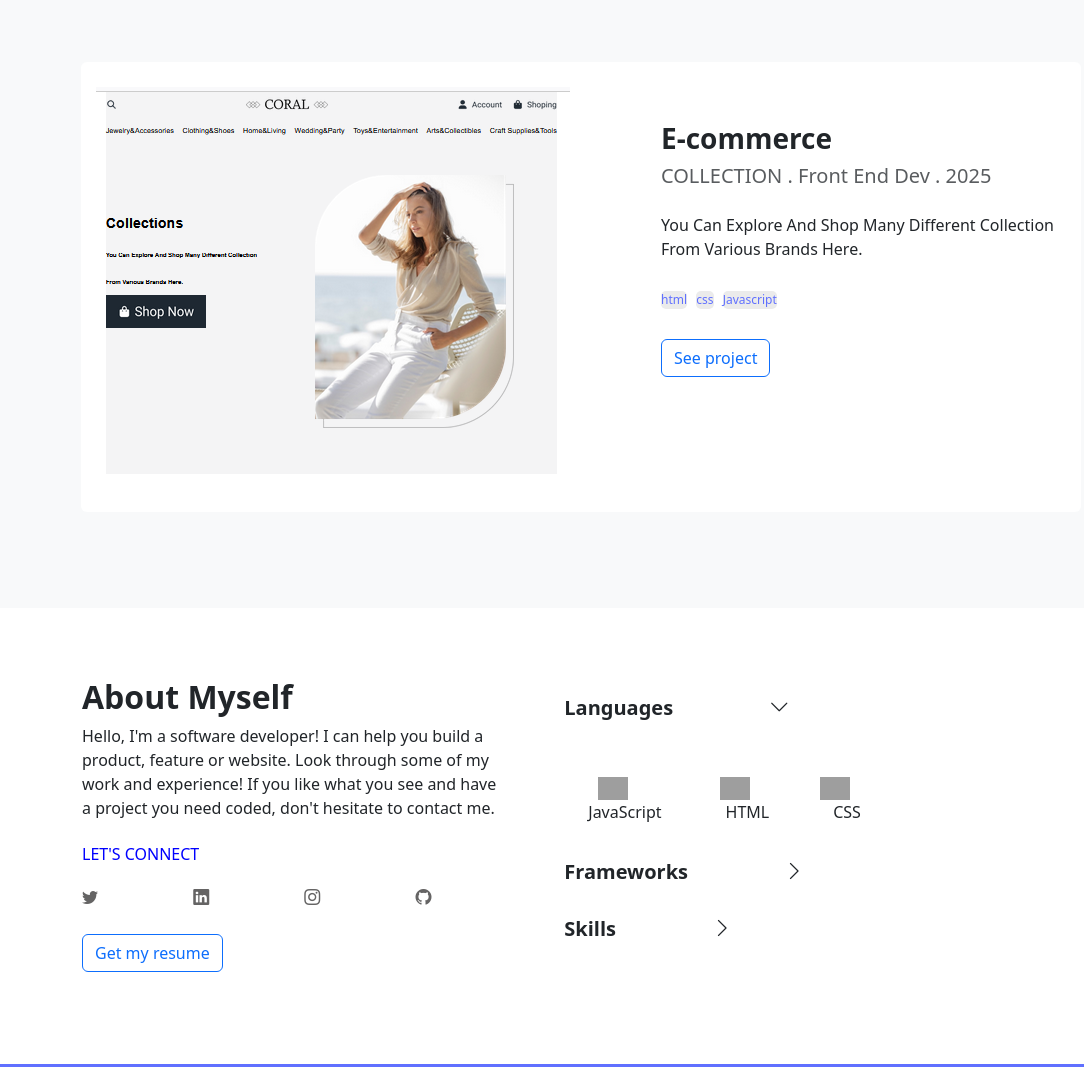
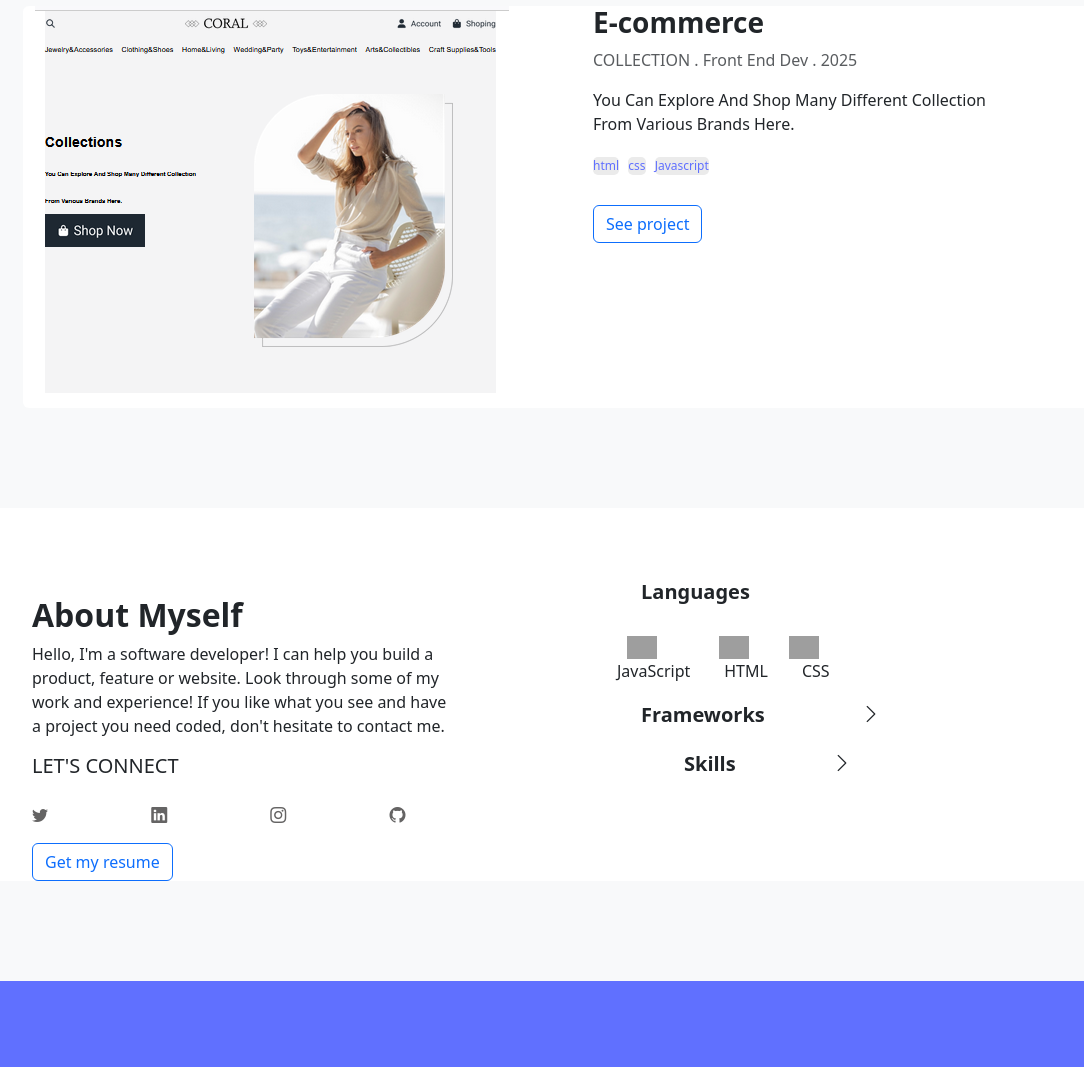
Before and after one commit to praiseOsun/Project-portfolio, a plain HTML site: page index.html in a window 1280 px wide. Shown: the part 753-1820 px from the top of the page, without its empty margins (59-1143 px from the left). Drawn offline with nearby package versions, Linux system fonts and the light colour scheme; grey boxes are pictures that could not be loaded.

Commit message:
Updated HTML

```diff
--- a/index.html
+++ b/index.html
@@ -10,23 +10,17 @@
   </head>
   <body>
 
-     <nav class="navbar  navbar-expand-lg bg-light">
+<nav class="navbar fixed-top navbar-expand-lg bg-light">
   <div class="container">
-    <a class="navbar-brand fw-bold" href="#">My Logo</a>
+    <a class="navbar-brand fw-bold text-primary" href="#">My Logo</a>
     <button class="navbar-toggler" type="button" data-bs-toggle="collapse" data-bs-target="#navbarNav" aria-controls="navbarNav" aria-expanded="false" aria-label="Toggle navigation">
       <span class="navbar-toggler-icon"></span>
     </button>
     <div class="collapse navbar-collapse justify-content-end" id="navbarNav">
       <ul class="navbar-nav">
-        <li class="nav-item">
-          <a class="nav-link active" aria-current="page" href="#">Portfolio</a>
-        </li>
-        <li class="nav-item">
-          <a class="nav-link active" aria-current="page"  href="#">About</a>
-        </li>
-        <li class="nav-item">
-          <a class="nav-link active" aria-current="page" href="#">Contact</a>
-        </li>
+        <li class="nav-item"><a class="nav-link" href="#">Portfolio</a>
+        <li class="nav-item"><a class="nav-link" href="#">About</a>
+        <li class="nav-item"><a class="nav-link" href="#">Contact</a>
       </ul>
     </div>
   </div>
@@ -70,15 +64,15 @@
     </div>
 </section>
 
-<section class="contain2">
-  <div class="card">
-    <div class="left-card">
-     <img src="./figma.png">
+<section class=" project-card container">
+  <div class="card row">
+    <div class="col-md-6">
+     <img src="./figma.png" class="img-fluid" alt="">
     </div>
 
-    <div class="right-card">
+    <div class="col-md-6">
      <h3><strong>E-commerce</strong></h3>
-     <h5 class="text-muted">COLLECTION . Front End Dev . 2025</h5>
+     <p class="text-muted">COLLECTION . Front End Dev . 2025</p>
      <p>You Can Explore And Shop Many Different Collection</br>From Various Brands Here.
      </p>
     <div>
@@ -91,26 +85,27 @@
   </div>
 </section>
 
-<section class="contain3">
-  <div class="left-contain">
+<section class="contain3 row">
+  <div class="col-md-6 about-text mt-5">
     <h2><strong>About Myself</strong></h2>
     <p>Hello, I'm a software developer! I can help you build a
     </br>product, feature or website. Look through some of my
     </br>work and experience! If you like what you see and have
     </br>a project you need coded, don't hesitate to contact me.
-  </p>
-    <h6>LET'S CONNECT</h6>
-     <div class="social-icons">
-      <a href="#"><i class="bi bi-twitter"></i></a>
-      <a href="#"><i class="bi-linkedin"></i></a>
-      <a href="https://www.instagram.com/_praiseosunleke?igsh=Zm5ia3JzZGl2Z2tl&utm_source=qr"><i class="bi bi-instagram"></i></a>
-      <a href="https://github.com/praiseOsun"><i class="bi bi-github"></i></a>
+    </p>
+
+    <h5>LET'S CONNECT</h5>
+    <div class="social-icons mt-3">
+      <a href="#" class="me-2"><i class="bi bi-twitter"></i></a>
+      <a href="#" class="me-2"><i class="bi-linkedin"></i></a>
+      <a href="https://www.instagram.com/_praiseosunleke?igsh=Zm5ia3JzZGl2Z2tl&utm_source=qr" class="me-2"><i class="bi bi-instagram"></i></a>
+      <a href="https://github.com/praiseOsun" class="me-2"><i class="bi bi-github"></i></a>
     </div>
-    <i><button type="button" class="btn btn-outline-primary">Get my resume</button></i>
+    <i><button type="button" class="btn btn-outline-primary mt-3">Get my resume</button></i>
   </div>
 
-  <div class="right-contain">
-    <h5 class="ms-5 mt-5 fw-semibold">Languages <i class="bi bi-chevron-down"></i></h5>
+  <div class="col-md-3 mt-4">
+    <h5 class="ms-5 mt-5 fw-semibold">Languages</h5>
     <div class="logos">
       <div class="text-center">
       <img src="https://cdn.jsdelivr.net/gh/devicons/devicon/icons/javascript/javascript-original.svg" width="30" alt="">
--- a/style.css
+++ b/style.css
@@ -2,9 +2,6 @@ body{
     padding: 0%;
     margin: 0px;
     background-color: #f8f9fa;
-}
-.navbar-brand{
-    color: blue;
 }
 .shapes{
     display: flex;
@@ -49,8 +46,7 @@ h2{
     margin-top: 40px;
     margin-left: 91px;
 }
-p{
-    margin-left: 91px;
+.top-section p{
     margin-bottom: 25px;
 }
 h6{
@@ -74,16 +70,13 @@ h6{
     margin-bottom: 30px;
 
 }
-.contain2{
-    height: 546px;
+.project-card{
     margin-top: 100px;
 }
 .card{
-    height: 450px ;
     background-color: #fff;
     display: flex;
     flex-direction: row;
-    width: 1000px;
     margin: auto;
     border: 85px;
 }
@@ -102,51 +95,41 @@ h6{
 }
 h5{
     margin-bottom: 25px;
+    margin-left: 91px;
 }
 .contain3{
-    height:456px;
     background: #fff;
     display: flex;
     flex-direction: row;
+    margin-top: 100px;
 }
-.left-contain{
-    display: flex;
-    flex-direction: column;
-    align-items: flex-start;
-    justify-content: left;
-    margin-top: 30px;
-    margin-left: 50px;
+.contain3 p{
+    margin-left: 91px;
 }
 i{
     margin-top: 25px;
     margin-left: 91px;
 }
-.right-contain{
-     display: flex;
-    flex-direction: column;
-    align-items: first baseline;
-    justify-content: right;
-    margin-top: 40px;
-    margin-left: 20px;
-}
 .logos{
     display: flex;
     flex-direction: row;
-    gap: 40px;
+    gap: 10px;
     margin-top: 30px;
     margin-bottom: 20px;
 }
 .contain4{
-    height: 556px;
     display: flex;
     align-items: center;
     flex-direction: column;
     color: white;
     background-color: #6070FF;
+    margin-top: 100px;
+    border-top-right-radius: 50px;
 }
 h1{
     margin-top: 100px;
 }
+
 .b3{
     background-color: #f8f9fa;
     margin-left: 0px;
```
